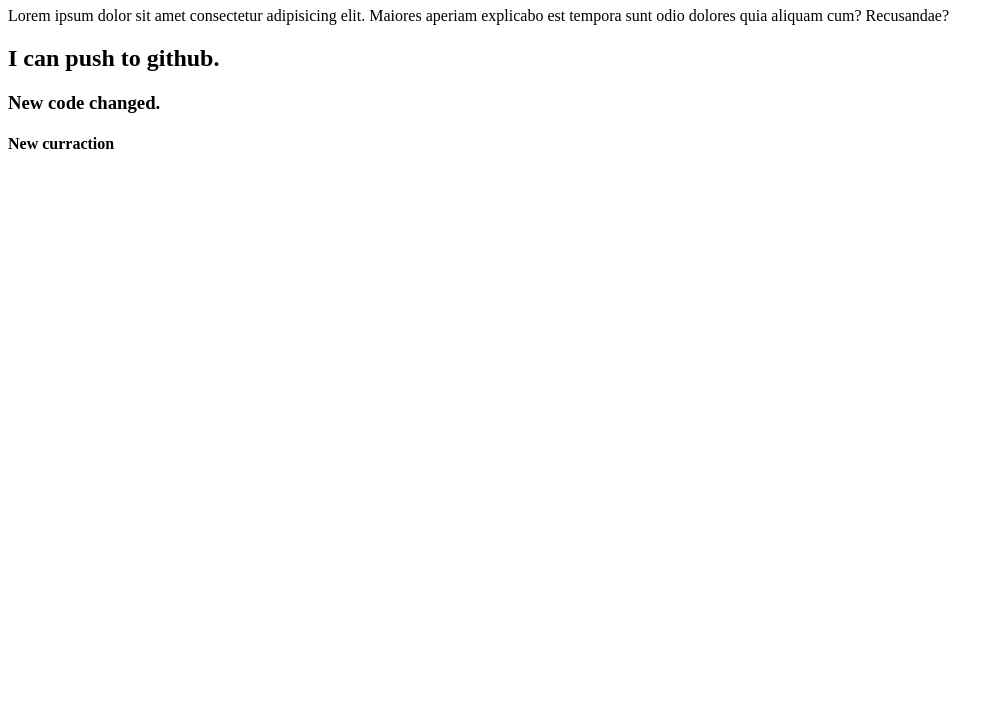
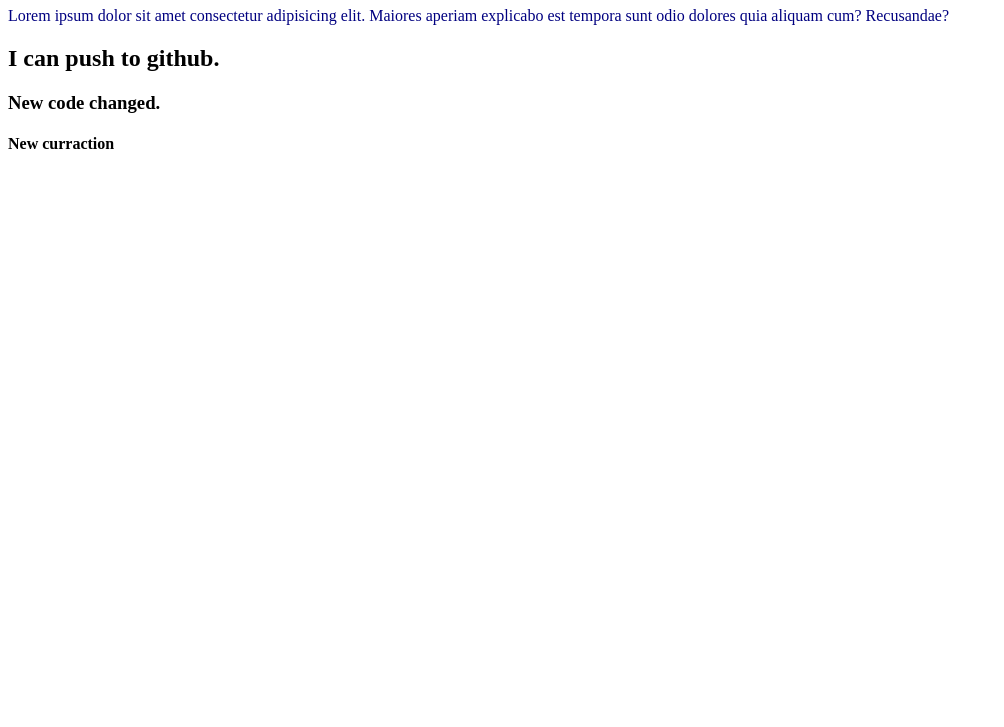
Before and after one commit to subrotomojumder/my-first-repo22, a plain HTML site: page index.html in a window 1280 px wide. Shown: the part 73-800 px from the top of the page, without its empty margins (0-1004 px from the left). Drawn offline with Linux system fonts and the light colour scheme.

Commit message:
style add

```diff
--- a/index.html
+++ b/index.html
@@ -5,6 +5,7 @@
     <meta http-equiv="X-UA-Compatible" content="IE=edge">
     <meta name="viewport" content="width=device-width, initial-scale=1.0">
     <title>My First Repo</title>
+    <link rel="stylesheet" href="style.css">
 </head>
 <body>
     <h1>My First Repository</h1>
--- /dev/null
+++ b/style.css
@@ -0,0 +1,3 @@
+p{
+    color: navy;
+}
```
